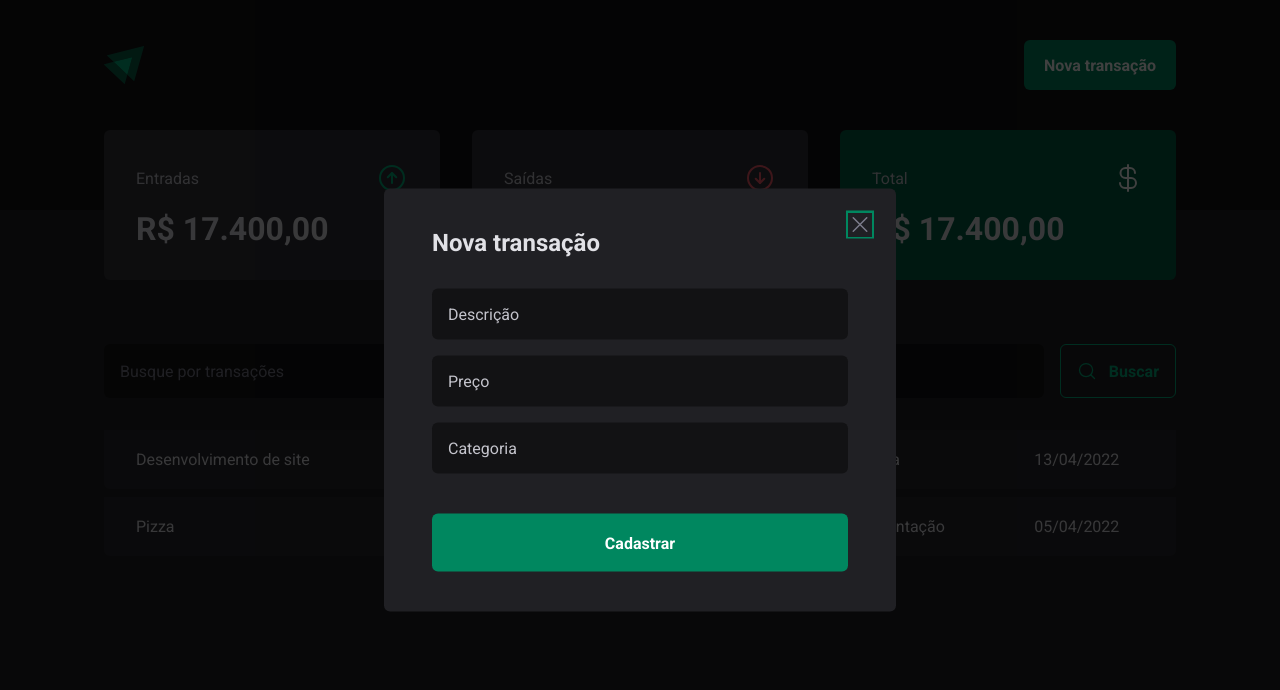
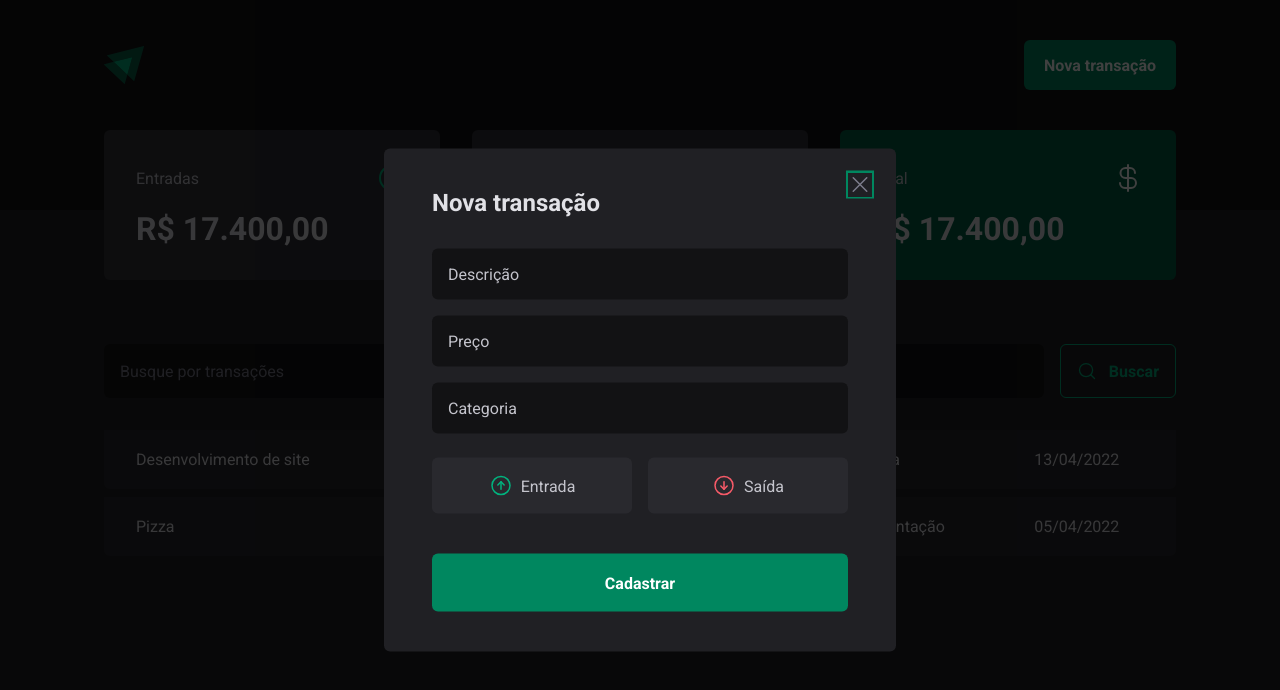
Before and after one commit to Danilo55Amaral/dtmoney2.0, a React (Vite) app: page / in a window 1280 px wide. Both pictures are taken after a click on the button "Nova transação". Shown: the top 690 px of the page. Built offline with nearby package versions, Linux system fonts and the light colour scheme.

Commit message:
Botões de entrada e saída

```diff
--- a/src/components/NewTransactionModal/index.tsx
+++ b/src/components/NewTransactionModal/index.tsx
@@ -1,6 +1,6 @@
 import * as Dialog from "@radix-ui/react-dialog";
-import { X } from "phosphor-react";
-import { CloseButton, Content, Overlay } from "./styles"
+import { ArrowCircleDown, ArrowCircleUp, X } from "phosphor-react";
+import { CloseButton, Content, Overlay, TransactionType, TransactionTypeButton } from "./styles"
 
 export function NewTransactionModal() {
     return (
@@ -17,6 +17,18 @@
                     <input type="number" placeholder="Preço" required />
                     <input type="text" placeholder="Categoria" required />
 
+                    <TransactionType>
+                        <TransactionTypeButton variant="income">
+                            <ArrowCircleUp size={24} />
+                            Entrada
+                        </TransactionTypeButton>
+
+                        <TransactionTypeButton variant="outcome">
+                            <ArrowCircleDown size={24} />
+                            Saída
+                        </TransactionTypeButton>
+                    </TransactionType>
+
                     <button type="submit">
                         Cadastrar
                     </button>
--- a/src/components/NewTransactionModal/styles.ts
+++ b/src/components/NewTransactionModal/styles.ts
@@ -69,3 +69,33 @@
     cursor: pointer;
     color: ${props => props.theme["gray-500"]};
 `;
+
+export const TransactionType = styled.div`
+    display: grid;
+    grid-template-columns: repeat(2, 1fr);
+    gap: 1rem;
+    margin-top: 0.5rem;
+`;
+
+interface TransactionTypeButtonProps {
+    variant: 'income' | 'outcome';
+}
+
+export const TransactionTypeButton = styled.button<TransactionTypeButtonProps>`
+    background: ${props => props.theme["gray-700"]};
+    padding: 1rem;
+    display: flex;
+    align-items: center;
+    justify-content: center;
+    gap: 0.5rem;
+    border-radius: 6px;
+    cursor: pointer;
+    border: 0;
+    color: ${props => props.theme["gray-300"]};
+
+    svg {
+        color: ${props => props.variant == 'income' ?
+        props.theme["green-300"] :
+        props.theme["red-300"]};
+    }
+`;
```
Also changed, not shown: 1 other file (tests, documents, lock files or other folders).
